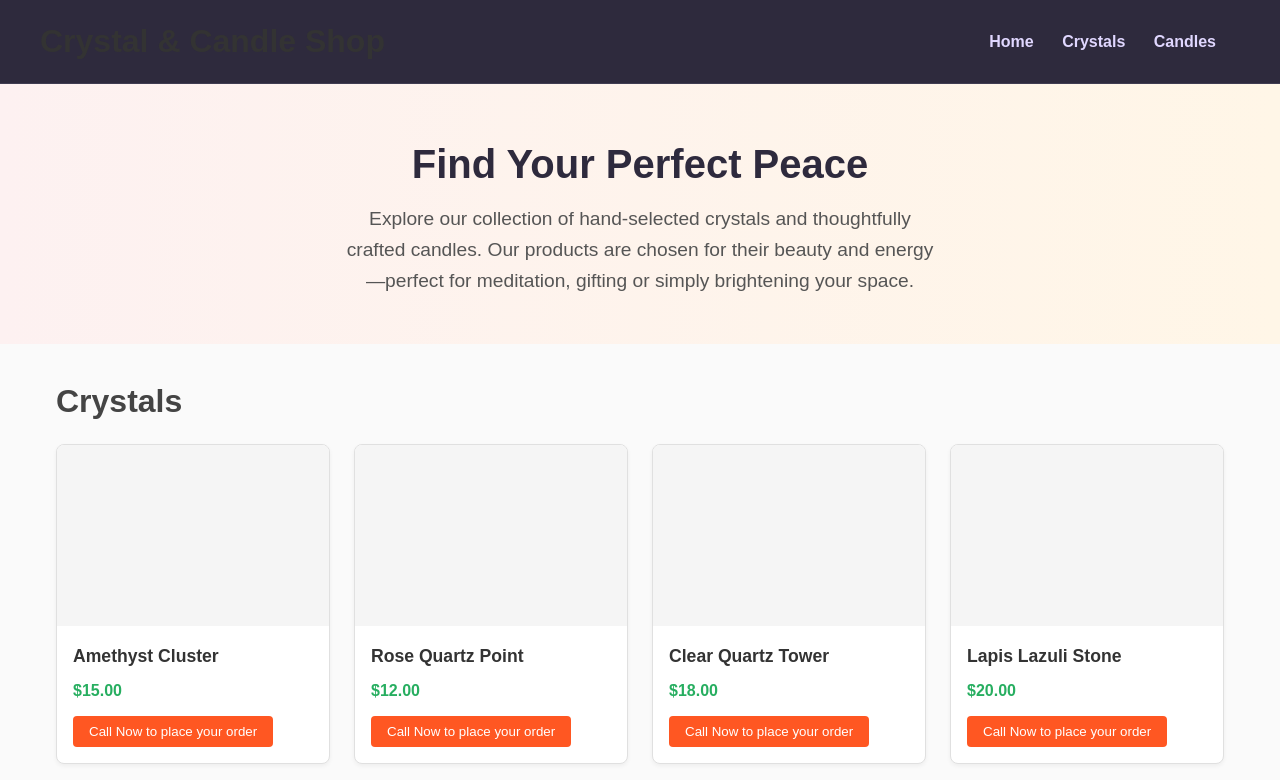
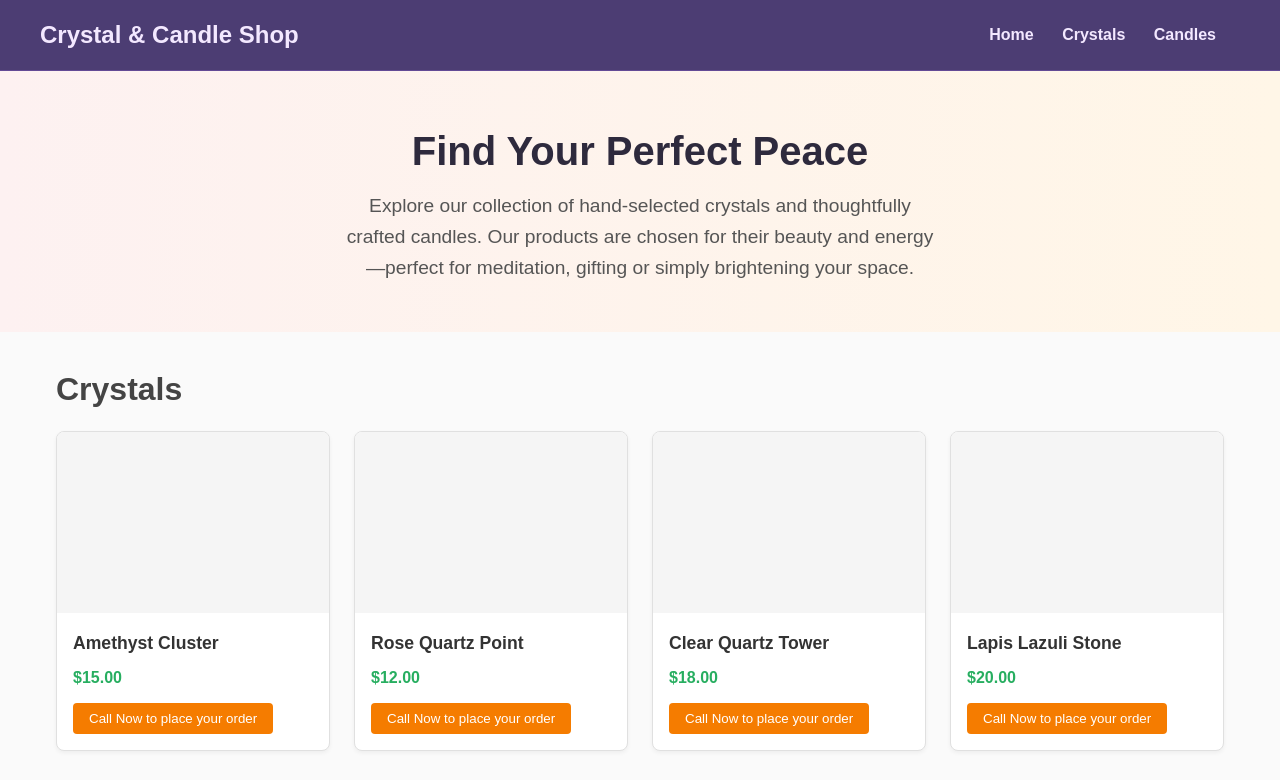
Before and after one commit to nicholasm440/Crystals-Candles-Shop, a plain HTML site: page index.html in a window 1280 px wide. Shown: the top 780 px of the page. Drawn offline with Linux system fonts and the light colour scheme.

Commit message:
Update style.css: Improve colors and header contrast

```diff
--- a/style.css
+++ b/style.css
@@ -13,8 +13,9 @@ body {
 }
 
 header {
-  background-color: #2e2a3d; /* dark header for contrast */
-  border-bottom: 1px solid #403d52;
+  /* Updated header colors for a warmer, more inviting look */
+  background-color: #4c3d73; /* medium plum tone */
+  border-bottom: 1px solid #634a95;
   padding: 1rem;
   position: sticky;
   top: 0;
@@ -32,12 +33,12 @@ header .container {
 header nav a {
   margin-right: 1.5rem;
   text-decoration: none;
-  color: #e0d7ff; /* lighter text for dark header */
+  color: #f3e8ff; /* lighter lavender text for plum header */
   font-weight: bold;
 }
 
 header nav a:hover {
-  color: #ffb347; /* warm accent on hover */
+  color: #ffd166; /* golden accent on hover */
 }
 
 /* Hero section with gentle gradient to draw attention */
@@ -113,21 +114,7 @@ header nav a:hover {
   margin-bottom: 0.75rem;
 }
 
-/* Call‑to‑action buttons use a bright contrasting orange */
-.product-card .product-info button {
-  display: inline-block;
-  padding: 0.5rem 1rem;
-  background-color: #ff5722;
-  color: #fff;
-  border: none;
-  border-radius: 4px;
-  cursor: pointer;
-  transition: background-color 0.2s ease;
-}
-
-.product-card .product-info button:hover {
-  background-color: #e64a19;
-}
+/* Removed old call-to-action button styles (redefined later) */
 
 footer {
   background-color: #f8f8f8;
@@ -140,3 +127,25 @@ footer {
 footer p {
   margin-bottom: 0.5rem;
 }
+
+/* Style the site title for better contrast on the new header */
+header .logo h1 {
+  color: #f3e8ff;
+  font-size: 1.5rem;
+  font-weight: bold;
+}
+
+/* Soften the call-to-action buttons with a warmer orange */
+.product-card .product-info button {
+  display: inline-block;
+  padding: 0.5rem 1rem;
+  background-color: #f57c00; /* updated orange for high traffic appeal */
+  color: #fff;
+  border: none;
+  border-radius: 4px;
+  cursor: pointer;
+  transition: background-color 0.2s ease;
+}
+.product-card .product-info button:hover {
+  background-color: #e66a00;
+}
```
